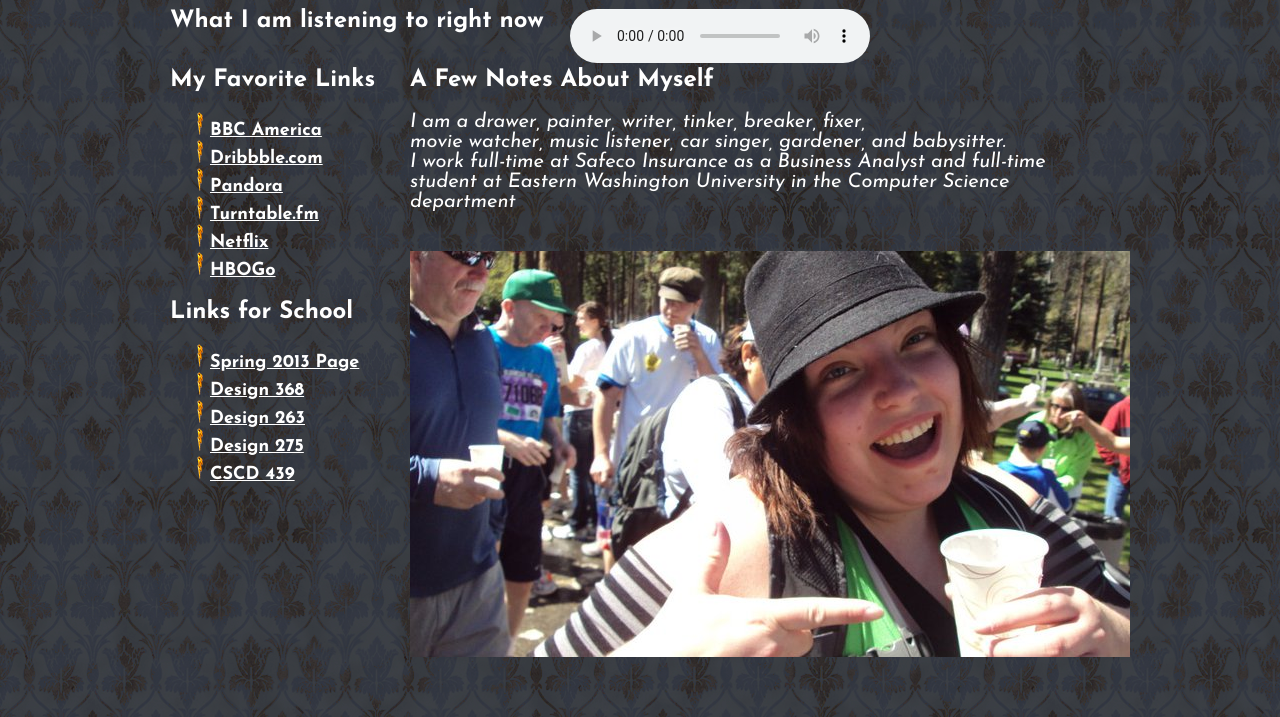
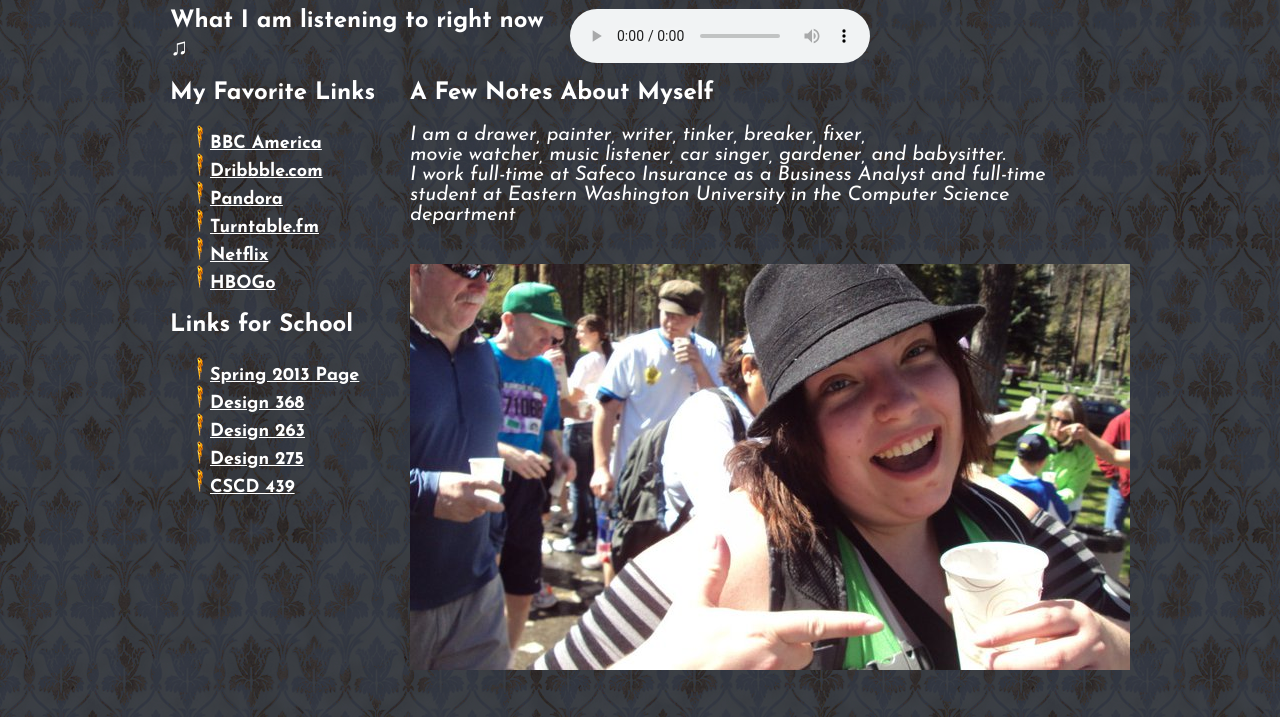
Before and after one commit to MandaMai/368-Final, a plain HTML site: page index.html in a window 1280 px wide. Shown: the part 83-800 px from the top of the page. Drawn offline with Linux system fonts and the light colour scheme.

Commit message:
added unicode

```diff
--- a/index.html
+++ b/index.html
@@ -28,7 +28,7 @@
 	<img src="img/preclip/bday.jpg" />
     </div> -->
     <div class="grid_5">
-    <h2 class="noTop">What I am listening to right now</h2>
+    <h2 class="noTop">What I am listening to right now &#9835;</h2>
     </div>
 
     <div class="grid_4"
```
